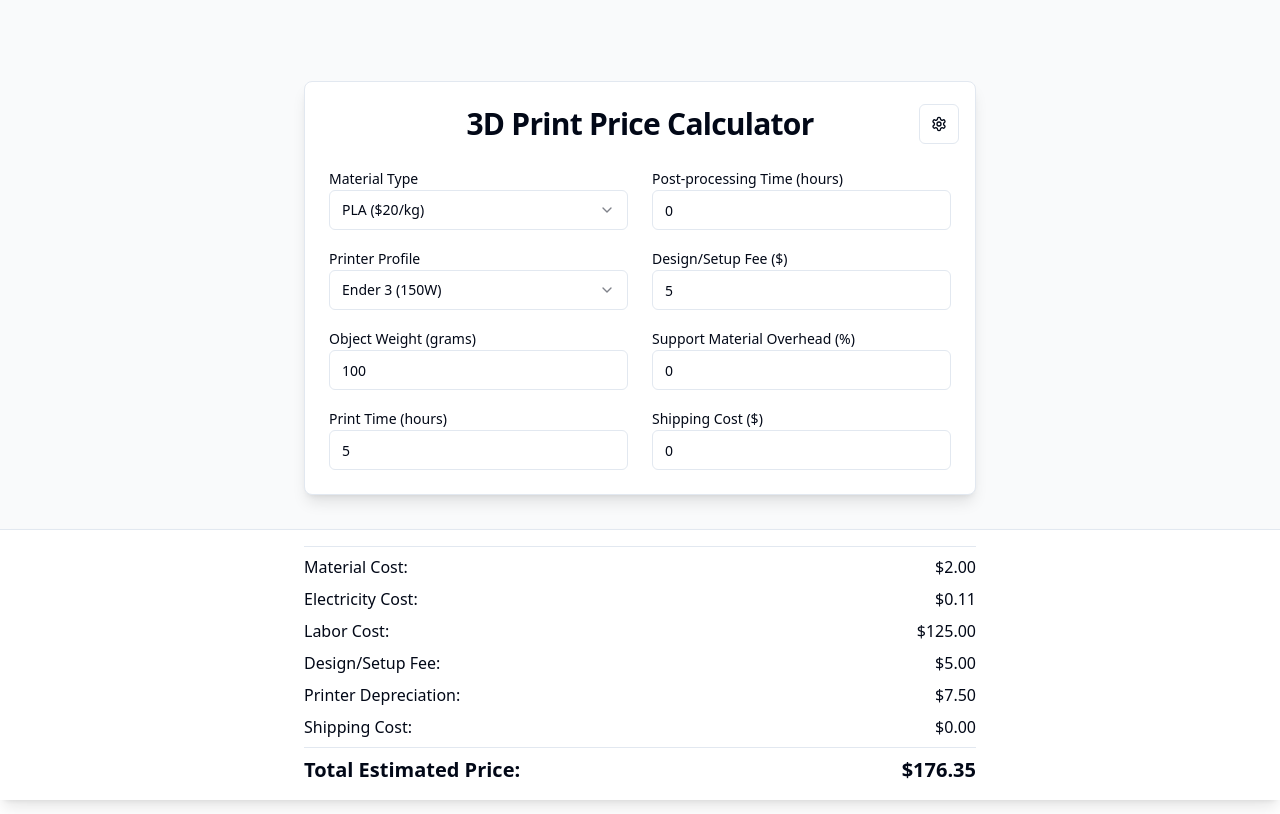
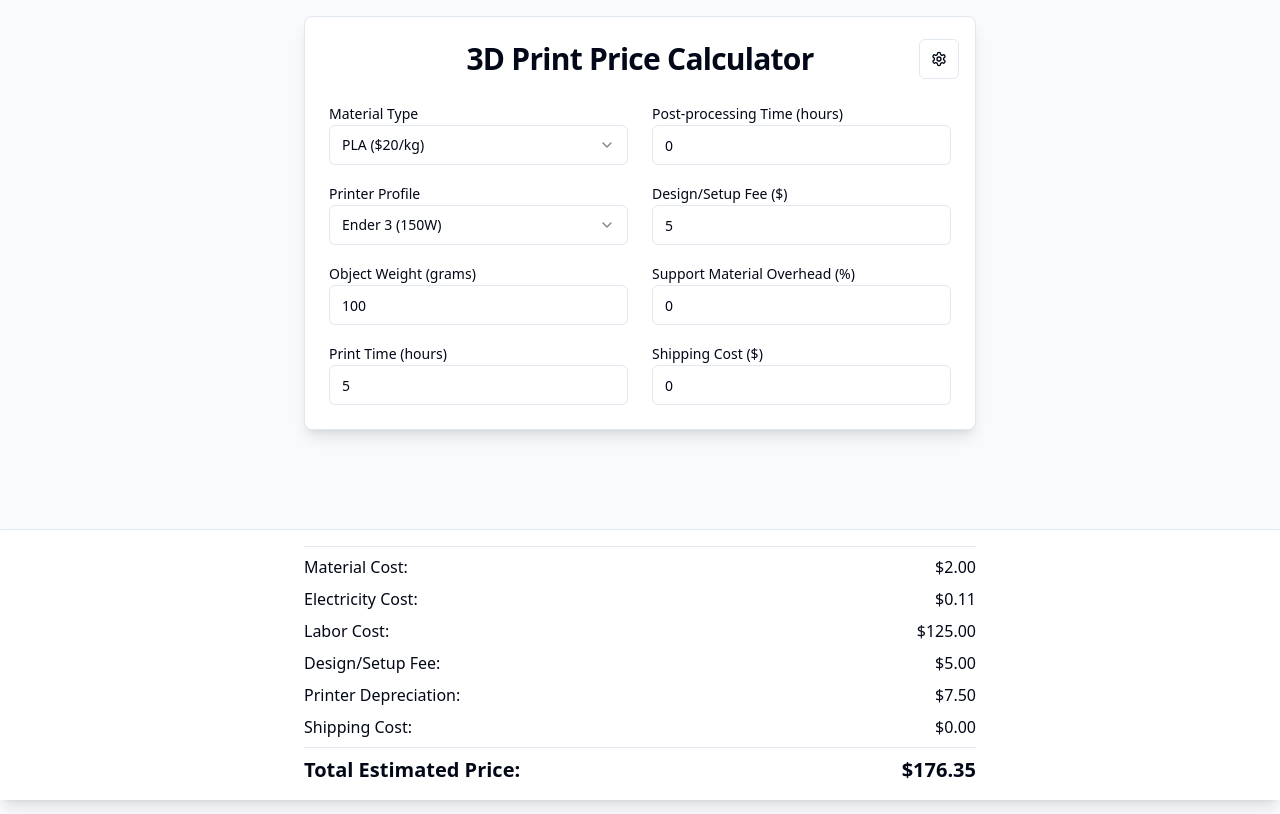
Before and after one commit to ctc0sma/printwise-calculator, a React (Vite) app: page / in a window 1280 px wide. Built offline with nearby package versions, Linux system fonts and the light colour scheme.

Commit message:
[dyad] Increased bottom padding for footer visibility - wrote 1 file(s)

```diff
--- a/src/pages/PrintCalculator.tsx
+++ b/src/pages/PrintCalculator.tsx
@@ -105,7 +105,7 @@ const PrintCalculator = () => {
   const materialUnitSymbol = printCalculatorSettings.printType === 'filament' ? 'kg' : 'L';
 
   return (
-    <div className="min-h-screen flex flex-col items-center justify-center bg-gray-50 dark:bg-gray-900 p-4 pb-60"> {/* Increased padding-bottom to account for fixed footer */}
+    <div className="min-h-screen flex flex-col items-center justify-center bg-gray-50 dark:bg-gray-900 p-4 pb-96"> {/* Increased padding-bottom to account for fixed footer */}
       <Card className="w-full max-w-2xl shadow-lg">
         <CardHeader className="relative">
           <CardTitle className="text-3xl font-bold text-center">3D Print Price Calculator</CardTitle>
```
